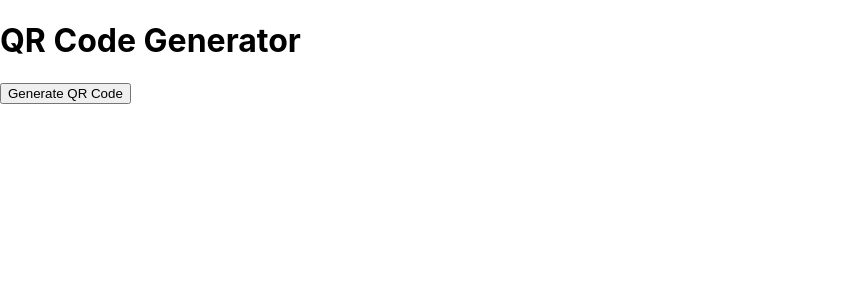
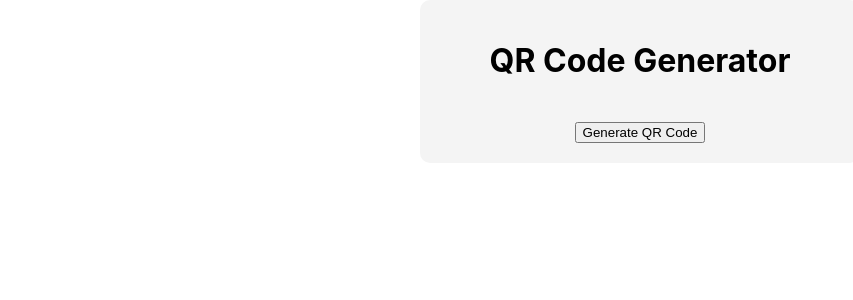
Before and after one commit to Code-Of-The-Future-Hackathon/code-of-the-future-25-nerd-herd, a React (Create React App) app: page / in a window 1280 px wide. Shown: the top 300 px of the page, without its empty margins (0-853 px from the left). Built offline with nearby package versions, Linux system fonts and the light colour scheme.

Commit message:
css fixed

```diff
--- a/src/components/QrCodeGenerator/QrCodeGenerator.css
+++ b/src/components/QrCodeGenerator/QrCodeGenerator.css
@@ -1,5 +1,86 @@
-.qrcode__image{
-    border: 5px solid #000;
+.qrcode__container {
+    background-color: #f4f4f4;
+    border-radius: 10px;
+    padding: 20px;
+    display: flex;
+    flex-direction: column;
+    justify-content: center;
+    align-items: center;
+    width: 100%;
+    max-width: 400px;
+    margin: 0 auto;
+}
+
+.qrcode__container--parent {
+    display: flex;
+    justify-content: center;
+    align-items: center;
+    flex-direction: column;
+    width: 100%;
+}
+
+.qrcode__input {
+    display: flex;
+    justify-content: center;
+    align-items: center;
+    margin-top: 20px;
+}
+
+.qrcode__button {
+    padding: 10px 20px;
+    background-color: #007bff;
+    color: white;
+    border: none;
+    border-radius: 5px;
+    cursor: pointer;
+    font-size: 16px;
+    width: 100%;
+    max-width: 300px;
+    margin-bottom: 20px;
+}
+
+.qrcode__download {
+    display: flex;
+    justify-content: center;
+    align-items: center;
+    margin-top: 20px;
+}
+
+.qrcode__image {
+    border: 5px solid #ddd;
+    border-radius: 10px;
     padding: 10px;
-    border-radius: 8px;
+    width: 100%;
+    max-width: 300px;
+    height: auto;
 }
+
+@media (max-width: 600px) {
+    .qrcode__container {
+        padding: 15px;
+        max-width: 90%;
+    }
+
+    .qrcode__button {
+        font-size: 14px;
+        padding: 8px 16px;
+    }
+
+    .qrcode__image {
+        max-width: 250px;
+    }
+}
+
+@media (max-width: 400px) {
+    .qrcode__button {
+        font-size: 12px;
+        padding: 6px 12px;
+    }
+
+    .qrcode__image {
+        .qrcode__image {
+            width: 80%;
+            max-width: 200px;
+        }
+    }
+}
```
